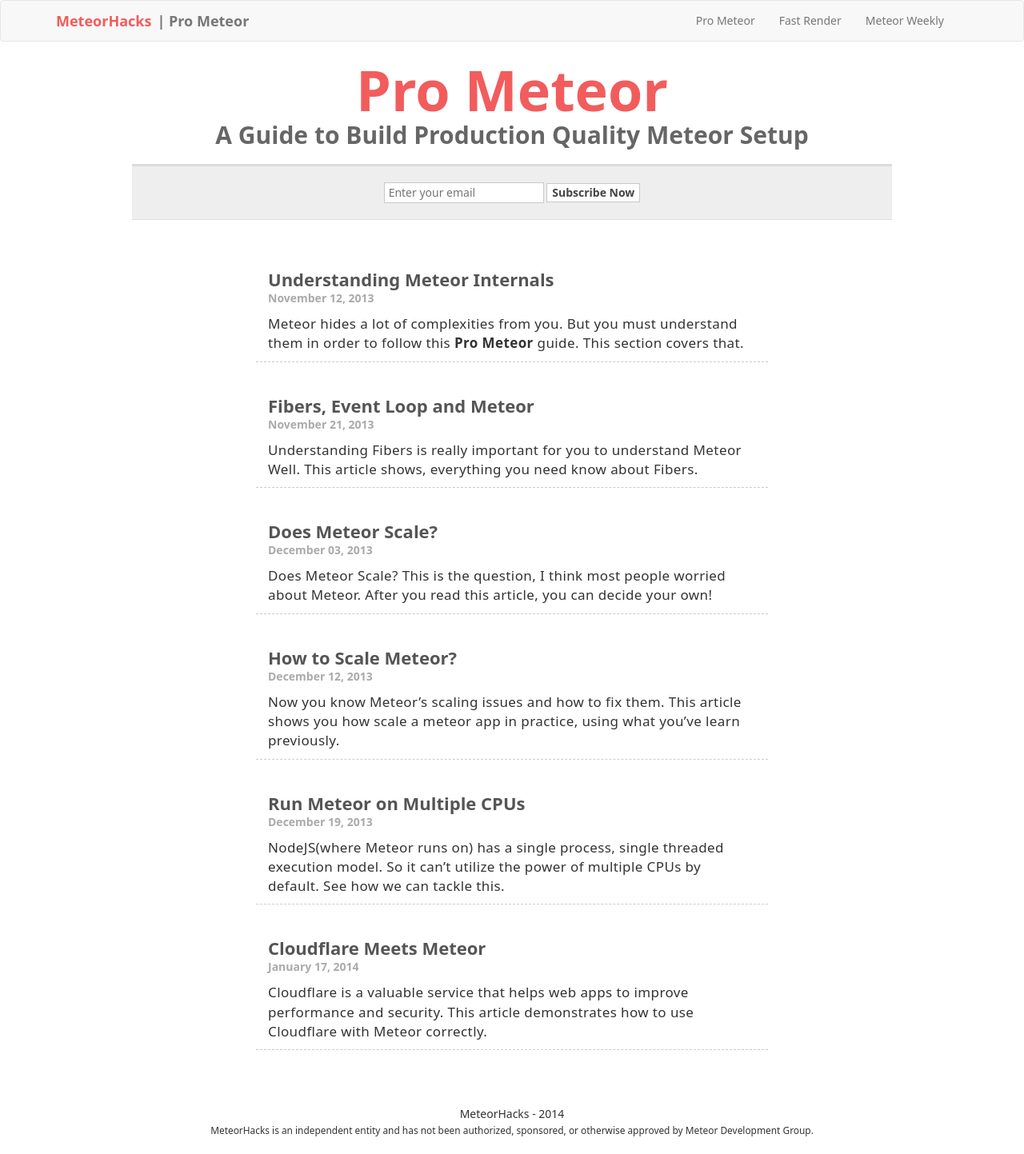
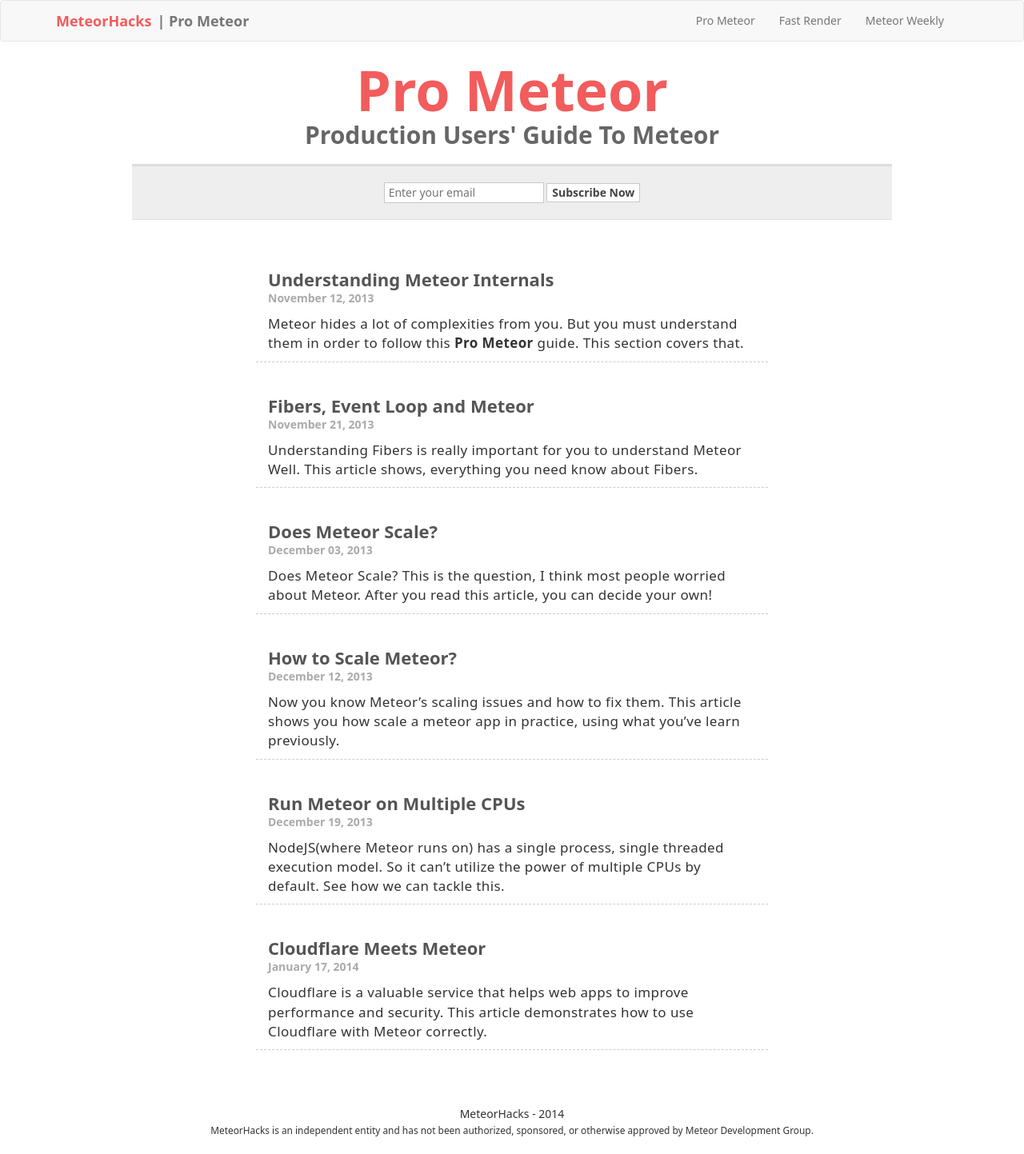
Before and after one commit to meteorhacks/meteorhacks.github.io, a Jekyll site: the page built from pro-meteor/index.html, in a window 1280 px wide. Shown: the whole page at 80% size. Built offline with Jekyll 4.4.1, drawn with Linux system fonts in a browser that asks for light colours.

Commit message:
changed pro-meteor title

```diff
--- a/_layouts/pro-meteor-post.html
+++ b/_layouts/pro-meteor-post.html
@@ -5,7 +5,7 @@
   <title>{{page.title}} | Pro Meteor</title>
   <link rel="stylesheet" type="text/css" href="/css/bootstrap.min.css" />
   <link rel="stylesheet" type="text/css" href="/css/style.css" />
-  <link href="/pro-meteor/rss.xml" rel="alternate" type="application/rss+xml" title="Pro Meteor - A Guide to Build Production Quality Meteor Setup" />
+  <link href="/pro-meteor/rss.xml" rel="alternate" type="application/rss+xml" title="Pro Meteor - Production Users' Guide To Meteor" />
 
   <meta name="viewport" content="width=device-width, initial-scale=1.0, maximum-scale=1.0, user-scalable=no">
   {% assign isPrometeor = true %}
--- a/_layouts/pro-meteor.html
+++ b/_layouts/pro-meteor.html
@@ -3,10 +3,10 @@
 <head>
   <meta http-equiv="Content-Type" content="text/html; charset=utf-8">
   <meta name="description" content="Latest Section: {{site.categories.prometeor[0].summery}}" />
-  <title>Pro Meteor - A Guide to Build Production Quality Meteor Setup</title>
+  <title>Pro Meteor - Production Users' Guide To Meteor</title>
   <link rel="stylesheet" type="text/css" href="/css/bootstrap.min.css" />
   <link rel="stylesheet" type="text/css" href="/css/style.css" />
-  <link href="/pro-meteor/rss.xml" rel="alternate" type="application/rss+xml" title="Pro Meteor - A Guide to Build Production Quality Meteor Setup" />
+  <link href="/pro-meteor/rss.xml" rel="alternate" type="application/rss+xml" title="Pro Meteor - Production Users' Guide To Meteor" />
 
   <meta name="viewport" content="width=device-width, initial-scale=1.0, maximum-scale=1.0, user-scalable=no">
   {% assign isPrometeor = true %}
@@ -22,11 +22,11 @@
     <div class='col-xs-12'>
       <div class='hidden-xs'>
         <div class='home-logo-meteorhacks'><h1>Pro Meteor<h1></div>
-        <div class='home-logo-tagline'><h2>A Guide to Build Production Quality Meteor Setup</h2></div>
+        <div class='home-logo-tagline'><h2>Production Users' Guide To Meteor</h2></div>
       </div>
       <div class='visible-xs'>
         <div class='home-logo-meteorhacks-xs'><h1>Pro Meteor<h1></div>
-        <div class='home-logo-tagline-xs'><h2>A Guide to Build Production Quality Meteor Setup</h2></div>
+        <div class='home-logo-tagline-xs'><h2>Production Users' Guide To Meteor</h2></div>
       </div>
     </div>
   </div>
```
Also changed, not shown: pro-meteor/rss.xml (+4 -4 lines).
